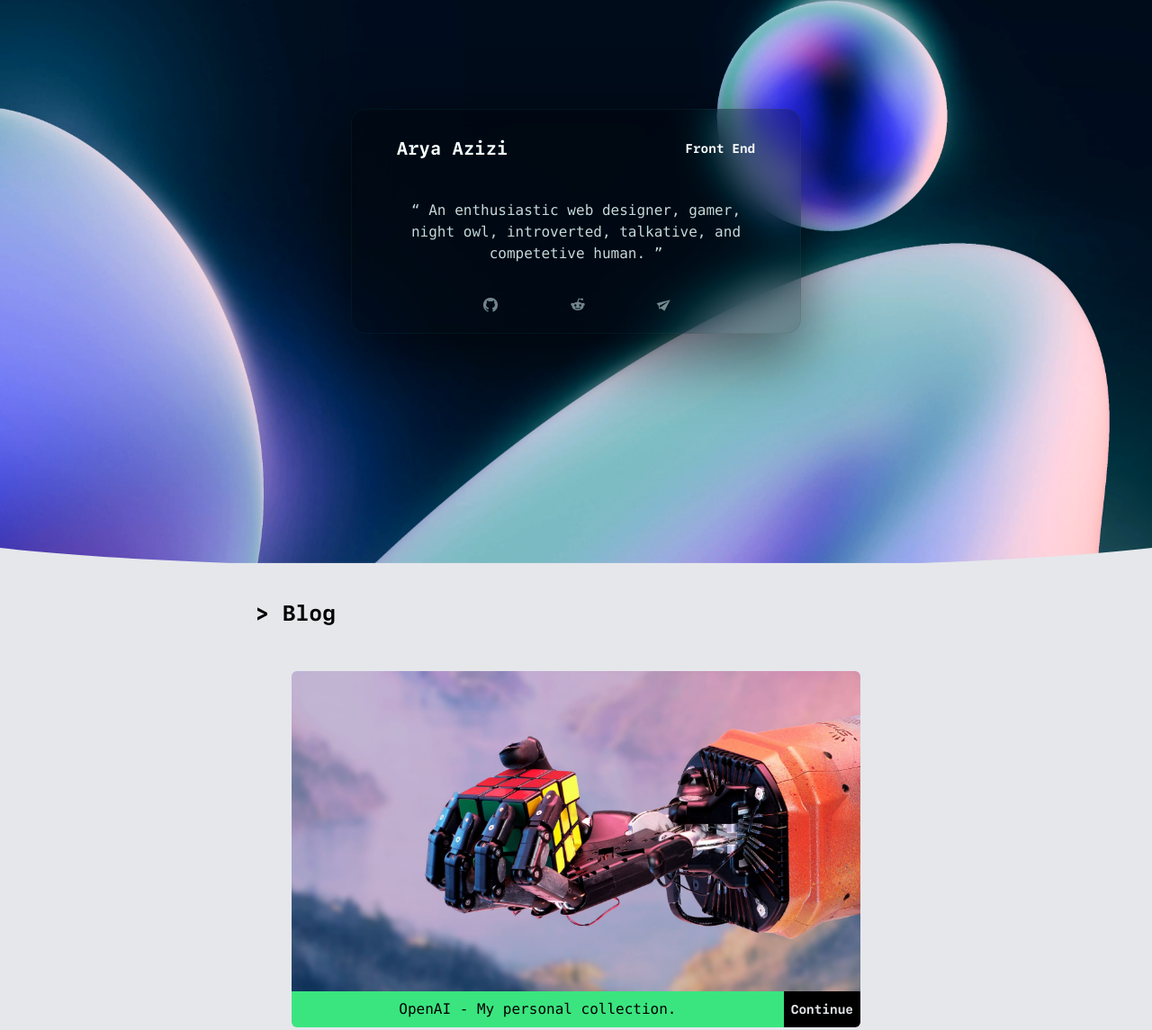
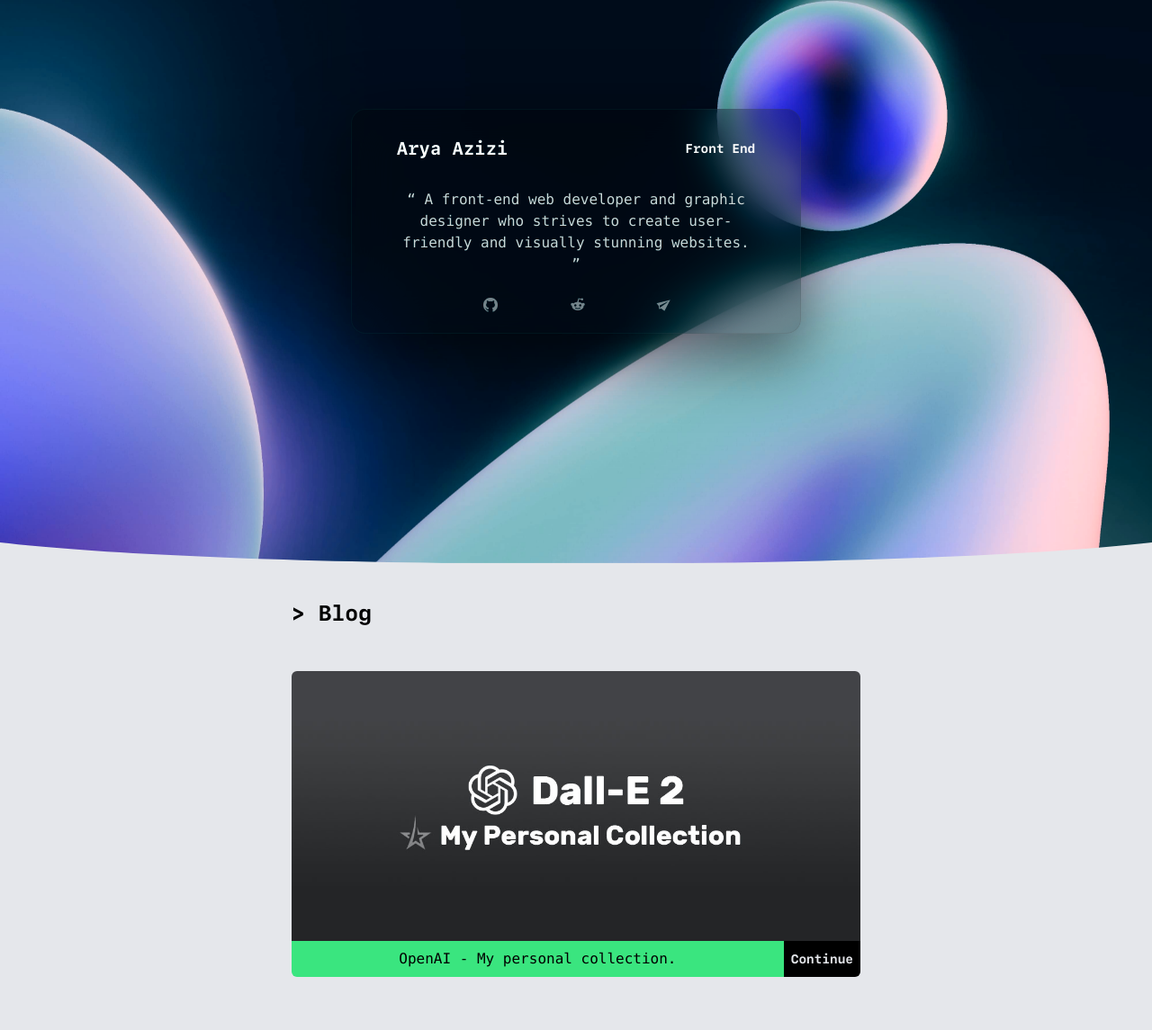
Before and after one commit to StikiStock/NeuGlass, a plain HTML site: page index.html in a window 1280 px wide. Shown: the part 134-1279 px from the top of the page at 90% size. Drawn offline with nearby package versions, Linux system fonts and the light colour scheme.

Commit message:
Merge branch 'experimental' of https://github.com/StikiStock/NeuGlass into experimental

```diff
--- a/index.html
+++ b/index.html
@@ -48,6 +48,7 @@
     <meta name="google-site-verification" content="LrQCPw1qdNcGWEXCZdC_cdlhbgSy2wHYSaDzaYanA54" />
 
       <link rel="stylesheet" href="style.css">
+
     <style>
       @font-face {
         font-family: 'MonoBold';
@@ -63,7 +64,7 @@
 </head>
 <body class="p-0 m-0 bg-gray-200">
 
-<div class="bg-[url('util/background1.jpg')] bg-no-repeat bg-cover bg-fixed absolute w-full h-[95%] top-0 left-0" id="background" style="transition: all 0.5s ease-in;">
+<div class="bg-[url('util/background1.jpg')] bg-no-repeat bg-cover bg-fixed absolute w-full h-[95%] top-0 left-0" id="background" style="transition: all 0.8s ease-in;">
 
   <div class="absolute top-[50%] left-[50%] translate-x-[-50%] translate-y-[-50%]
   rounded-2xl backdrop-blur-xl border-[1px] border-[#5353532c] shadow-[0px_22px_70px_4px_rgba(0,0,0,0.56)] bg-[#0000004f]
@@ -74,9 +75,8 @@
         <div class="text-sm my-auto font-['MonoBold'] w-fit">Front End</div>
       </div>
 
-      <div class="mx-auto text-md text text-gray-300 text-center my-auto max-w-[80%] h-fit font-mono">
-        “ An enthusiastic web designer, gamer, night owl,
-        introverted, talkative, and competetive human. ”
+      <div class="mx-auto text-md text text-gray-300 text-center my-auto max-w-[80%] h-fit font-mono" fun-fact="This text was made by OpenAI's GPT-3 davinci-002 module.">
+        “ A front-end web developer and graphic designer who strives to create user-friendly and visually stunning websites. ”
       </div>
 
       <div class="mx-auto flex flex-row justify-around w-[18em] h-[25%]">
@@ -88,14 +88,14 @@
   </div>
 </div>
 
-<svg class="absolute bottom-[4%] w-full fill-gray-200 h-[10px] md:h-[20px] lg:h-[25px]" viewBox="0 0 1366 19.18" preserveAspectRatio="none"><path d="M683.1,18.3C386.63,18.3,129.24,10.85,0,0V19.18H1366V0C1236.66,10.84,979.37,18.3,683.1,18.3Z"></path> </svg>
+<svg class="absolute bottom-[4.8%] w-full fill-gray-200 h-[10px] md:h-[20px] lg:h-[25px]" viewBox="0 0 1366 19.18" preserveAspectRatio="none"><path d="M683.1,18.3C386.63,18.3,129.24,10.85,0,0V19.18H1366V0C1236.66,10.84,979.37,18.3,683.1,18.3Z"></path> </svg>
 
 <div class="absolute top-[100%] w-full h-fit bg-gradient-to-b bg-gray-200">
   <div class="max-w-lg md:max-w-xl lg:max-w-2xl mx-auto px-5">
-    <div class="w-full font-[MonoBold] text-lg md:text-xl lg:text-2xl mb-5 lg:mb-[3rem] -ml-10">> Blog</div>
+    <div class="w-full font-[MonoBold] text-lg md:text-xl lg:text-2xl mb-5 lg:mb-[3rem]">> Blog</div>
 
     <div class="mb-[4rem]">
-      <img class="mx-auto rounded-tr-md rounded-tl-md" src="./util/blogpost/rubick.jpg" alt="A robot hand solving a rubick"/>
+      <img class="mx-auto rounded-tr-md rounded-tl-md" src="./util/blogpost/openai.jpg" alt="A robot hand solving a rubick"/>
       <div class="flex">
         <p class="text bg-[#3ae57f] text-md p-2 font-mono ml-auto rounded-bl-md w-full text-center">OpenAI - My personal collection.</p>
         <div class="bg-black text-gray-200 flex p-2 mr-auto rounded-br-md"><a class="font-[MonoBold] text-sm m-auto hover:text-[#3ae57f] transition-all" href="https://stiki.ir/blog/openai">Continue</a></div>
@@ -120,6 +120,6 @@
   setTimeout(() => {
     const bg = document.querySelector('#background')
     bg.classList.toggle('hue-rotate-[-50deg]')
-  }, 750);
+  }, 900);
 </script>
 </html>
```
Also changed, not shown: style.css (line endings or trailing spaces), util/blogpost/neumorphism.jpg, util/blogpost/neumorphism_calc.png (added), util/blogpost/openai.jpg (added).
